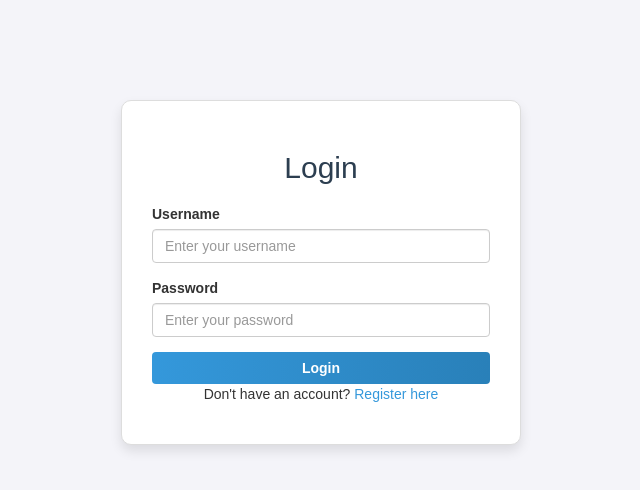
After one commit to thedeveloperaman/Django-Food_Project, a Django app: page /login/ in a window 1280 px wide. The commit adds this page. Shown: the top 490 px of the page, without its empty margins (319-959 px from the left). Run offline with Django 5.2, Linux system fonts and the light colour scheme; some libraries are stand-ins or nearby versions.

Commit message:
second version

```diff
--- /dev/null
+++ b/food/templates/authorization/login.html
@@ -0,0 +1,90 @@
+<!DOCTYPE html>
+<html lang="en">
+  <head>
+    <meta charset="UTF-8" />
+    <meta name="viewport" content="width=device-width, initial-scale=1.0" />
+    <title>Login - Food App</title>
+    <link
+      rel="stylesheet"
+      href="https://maxcdn.bootstrapcdn.com/bootstrap/3.4.1/css/bootstrap.min.css"
+    />
+    <style>
+      body {
+        font-family: "Poppins", sans-serif;
+        background-color: #f4f4f9;
+        margin: 0;
+        padding: 0;
+      }
+
+      .login-container {
+        max-width: 400px;
+        margin: 100px auto;
+        padding: 30px;
+        background-color: #ffffff;
+        border: 1px solid #ddd;
+        border-radius: 10px;
+        box-shadow: 0px 6px 12px rgba(0, 0, 0, 0.1);
+      }
+
+      .login-container h2 {
+        text-align: center;
+        margin-bottom: 20px;
+        color: #2c3e50;
+      }
+
+      .btn-primary {
+        background: linear-gradient(90deg, #3498db, #2980b9);
+        border: none;
+        font-weight: bold;
+      }
+
+      .btn-primary:hover {
+        background: linear-gradient(90deg, #2980b9, #3498db);
+      }
+
+      .text-center a {
+        color: #3498db;
+        text-decoration: none;
+      }
+
+      .text-center a:hover {
+        color: #2980b9;
+      }
+    </style>
+  </head>
+  <body>
+    <div class="login-container">
+      <h2>Login</h2>
+      <form method="POST" action="{% url 'login' %}">
+        {% csrf_token %}
+        <div class="form-group">
+          <label for="username">Username</label>
+          <input
+            type="text"
+            class="form-control"
+            id="username"
+            name="username"
+            placeholder="Enter your username"
+            required
+          />
+        </div>
+        <div class="form-group">
+          <label for="password">Password</label>
+          <input
+            type="password"
+            class="form-control"
+            id="password"
+            name="password"
+            placeholder="Enter your password"
+            required
+          />
+        </div>
+        <button type="submit" class="btn btn-primary btn-block">Login</button>
+      </form>
+      <p class="text-center">
+        Don't have an account?
+        <a href="{% url 'register' %}">Register here</a>
+      </p>
+    </div>
+  </body>
+</html>
--- a/food/urls.py
+++ b/food/urls.py
@@ -1,9 +1,10 @@
 from django.urls import path
 from . import views
+
 app_name = 'food'
+
 urlpatterns = [
-   path('',views.home, name = 'home'),
-   path('additem/',views.additem, name='additem'),
-   path('<int:id>/',views.details, name='details'),
-   path('logout/',views.logout, name='logout'),
+    path('', views.home, name='home'),
+    path('additem/', views.additem, name='additem'),
+    path('<int:id>/', views.details, name='details'),
 ]
--- a/foodProject/settings.py
+++ b/foodProject/settings.py
@@ -99,6 +99,7 @@ AUTH_PASSWORD_VALIDATORS = [
     },
 ]
 
+LOGIN_URL = '/login/'
 
 # Internationalization
 # https://docs.djangoproject.com/en/5.2/topics/i18n/
--- a/foodProject/urls.py
+++ b/foodProject/urls.py
@@ -1,26 +1,11 @@
-"""
-URL configuration for foodProject project.
-
-The `urlpatterns` list routes URLs to views. For more information please see:
-    https://docs.djangoproject.com/en/5.2/topics/http/urls/
-Examples:
-Function views
-    1. Add an import:  from my_app import views
-    2. Add a URL to urlpatterns:  path('', views.home, name='home')
-Class-based views
-    1. Add an import:  from other_app.views import Home
-    2. Add a URL to urlpatterns:  path('', Home.as_view(), name='home')
-Including another URLconf
-    1. Import the include() function: from django.urls import include, path
-    2. Add a URL to urlpatterns:  path('blog/', include('blog.urls'))
-"""
 from django.contrib import admin
 from django.urls import path, include
 from . import views
 
 urlpatterns = [
     path('admin/', admin.site.urls),
-    path('hello/',views.hello),
-    path('about/',views.info),
-    path('',include('food.urls'))
+    path('login/', views.login_view, name='login'),
+    path('logout/', views.logout_view, name='logout'),
+    path('register/', views.register_view, name='register'),
+    path('', include('food.urls'))
 ]
--- a/foodProject/views.py
+++ b/foodProject/views.py
@@ -1,6 +1,41 @@
-from django.http import HttpResponse
-def hello(request):
-    return HttpResponse("Hello from Django.:.")
+from django.contrib.auth.models import User
+from django.shortcuts import render, redirect
+from django.contrib import messages
+from django.contrib.auth import authenticate, login, logout
 
-def info(request):
-    return HttpResponse("About Page...!")
+def login_view(request):
+    if request.method == "POST":
+        username = request.POST['username']
+        password = request.POST['password']
+        user = authenticate(request, username=username, password=password)
+        if user is not None:
+            login(request, user)
+            next_url = request.GET.get('next', 'food:home')
+            return redirect(next_url)
+        else:
+            messages.error(request, 'Invalid username or password.')
+    return render(request, 'authorization/login.html')
+
+def logout_view(request):
+    logout(request)
+    return redirect('login')
+
+def register_view(request):
+    if request.method == 'POST':
+        username = request.POST['username']
+        password = request.POST['password']
+        confirm_password = request.POST['confirm_password']
+
+        # Check if the username already exists
+        if User.objects.filter(username=username).exists():
+            messages.error(request, 'Username already exists. Please choose a different username.')
+            return render(request, 'authorization/register.html')
+
+        # Check if passwords match
+        if password == confirm_password:
+            User.objects.create_user(username=username, password=password)
+            messages.success(request, 'Account created successfully. Please log in.')
+            return redirect('login')
+        else:
+            messages.error(request, 'Passwords do not match.')
+    return render(request, 'authorization/register.html')
```
Also changed, not shown: food/templates/authorization/logout.html (added, +59 -0 lines), food/templates/authorization/register.html (added, +66 -0 lines), food/templates/myfood/base.html (+19 -13 lines), food/templates/myfood/home.html (+49 -33 lines), food/views.py (+7 -5 lines).
